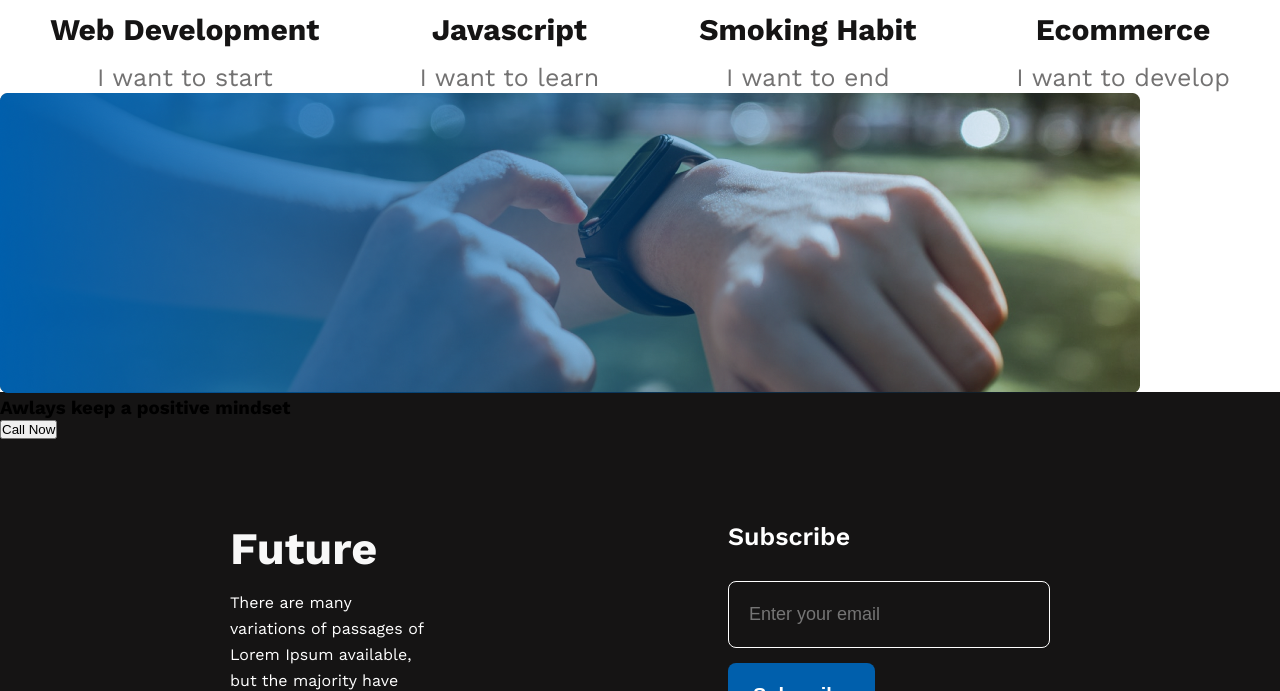
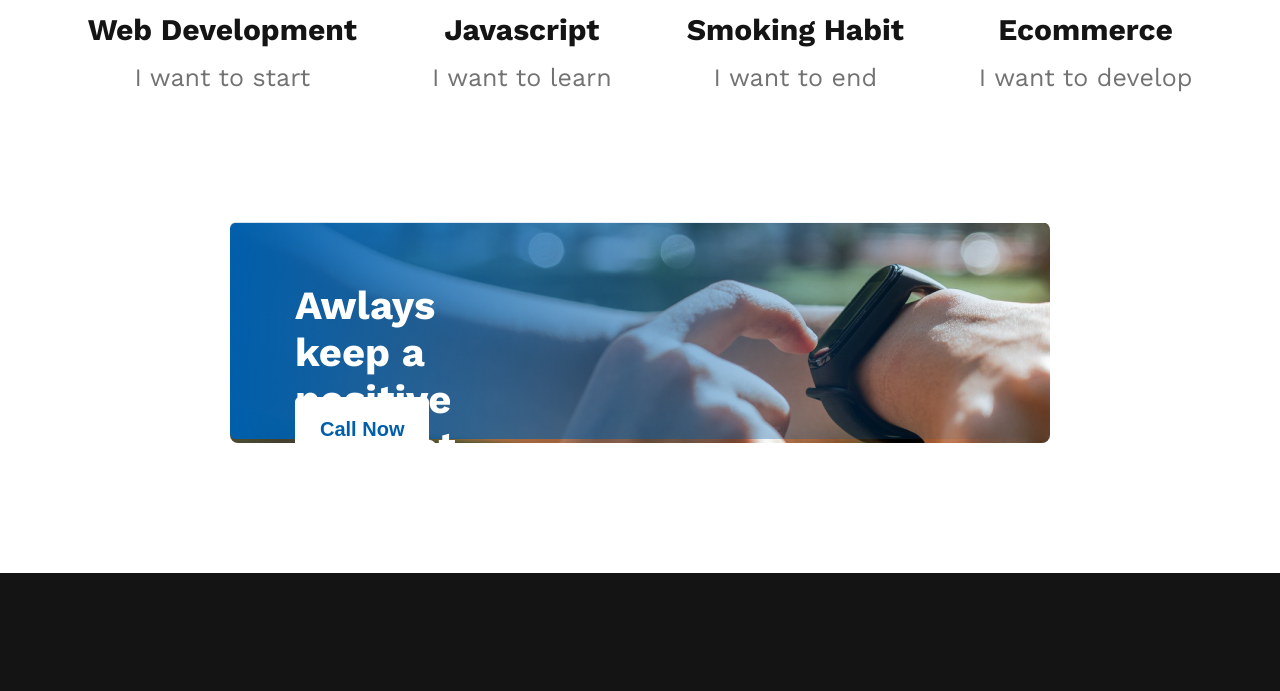
Before and after one commit to fiveamcoder/new-me, a plain HTML site: page index.html in a window 1280 px wide. Shown: the part 1991-2682 px from the top of the page. Drawn offline with nearby package versions, Linux system fonts and the light colour scheme.

Commit message:
call to action and complete

```diff
--- a/css/styles.css
+++ b/css/styles.css
@@ -96,7 +96,7 @@ body {
 .plan-list {
     display: flex;
     justify-content: center;
-    gap: 100px;
+    gap: 75px;
 }
 
 .plan {
@@ -120,11 +120,34 @@ body {
 }
 
 /* Call Action Styles */
-.call-action{
+.call-action-container{
     background-image: url('../images/watch.png');
     background-repeat: no-repeat;
-    background-size:initial;
-    height: 300px;
+    position: relative;
+    margin: 130px 230px;
+    border: 0;
+    border-radius: 8px;
+}
+.call-action-container{
+    border: 0;
+    border-radius: 8px;
+}
+.call-action-container img{
+    max-width: 100%;
+}
+.call-action h3{
+    position: absolute;
+    top: 60px;
+    left: 65px;
+    font-weight: 700;
+font-size: 40px;
+line-height: 47px;color: #FFFFFF;
+right: 540px;
+}
+.call-action button{
+    position: absolute;
+    top: 175px;
+    left: 65px;
 }
 /* Footer Styles */
 .footer-container {
--- a/index.html
+++ b/index.html
@@ -71,9 +71,11 @@
         </section>
         <!-- Call to Action Section  -->
         <section class="call-action">
+            <div class="call-action-container">
             <img src="images/gradient1.png" alt="Watch Gradient">
             <h3>Awlays keep a positive mindset</h3>
-            <button>Call Now</button>
+            <button class="btn-primary">Call Now</button>
+        </div>
         </section>
     </main>
     <!-- Footer Section  -->
```
